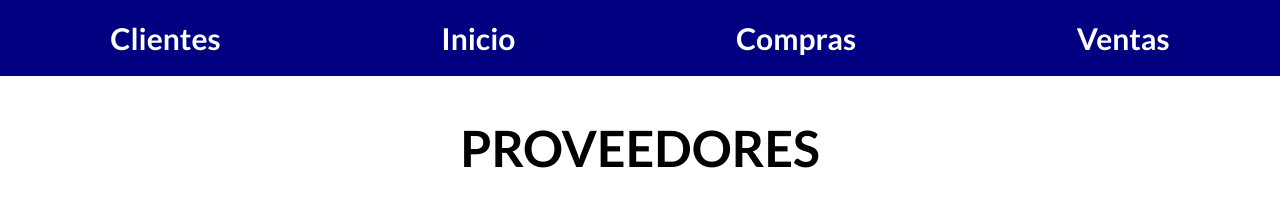
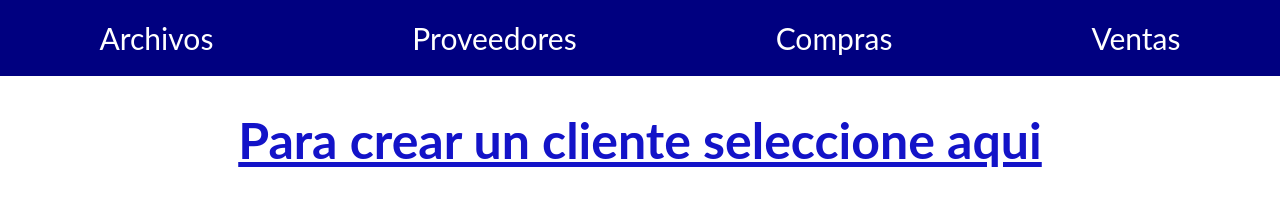
Before and after one commit to FrancoLelli/Proyecto_Sistema, a plain HTML site: page archivos.html in a window 1280 px wide. Drawn offline with Linux system fonts and the light colour scheme.

Commit message:
[ADD] new proyecto

```diff
--- /dev/null
+++ b/archivos.css
@@ -0,0 +1,12 @@
+.linkClientes{
+    color: rgb(19, 19, 200);
+    font-size: 20px;
+    text-decoration: underline;
+}
+.linkClientes:hover{
+color: rgb(0, 255, 255);
+}
+.padreCliente{
+    display: flex;
+    justify-content: center;
+}
--- a/proveedores.html
+++ b/archivos.html
@@ -4,21 +4,21 @@
     <meta charset="UTF-8">
     <meta http-equiv="X-UA-Compatible" content="IE=edge">
     <meta name="viewport" content="width=device-width, initial-scale=1.0">
+    <link rel="stylesheet" href="archivos.css">
     <link rel="stylesheet" href="style.css">
-    <link href="https://fonts.googleapis.com/css2?family=Lato:wght@700&family=Raleway:wght@500&display=swap" rel="stylesheet">
-    <title>SISTEMA - PROVEEDORES</title>
+    <title>Document</title>
 </head>
 <body>
     <nav class="nav">
         <div class="padreAnclas">
-            <a href="clientes.html" class="anclas">Clientes</a>
-            <a href="index.html" class="anclas">Inicio</a>
+            <a href="archivos.html" class="anclas">Archivos</a>
+            <a href="proveedores.html" class="anclas">Proveedores</a>
             <a href="#" class="anclas">Compras</a>
             <a href="#" class="anclas">Ventas</a>
         </div>
     </nav>
-<section>
-    <h1 align="center">PROVEEDORES</h1>
-</section>
+    <div class="padreCliente">
+    <a href="clientes.html" class="linkClientes"><h1>Para crear un cliente seleccione aqui</h1></a>
+</div>
 </body>
 </html>
--- a/style.css
+++ b/style.css
@@ -6,16 +6,16 @@ body{
 
 .padreAnclas{
     background-color: rgb(0, 0, 128);
-    display: flex; /* Se utiliza para controlar estructuras. seguir viendo BUSCANDO */
-    flex-direction: row; /* BUSCAR */
-    justify-content: space-around;  /* BUSCAR */
+    display: flex;
+    flex-direction: row;
+    justify-content: space-around;
 }
 .anclas{
-    margin: 10px; /* Es el margen */
-    padding: 10px; /* Espacio entre el borde del contenido, y el contenido */
-    text-decoration: none; /* Propiedad que le da al texto decoracion, ya sa underline (linea debajo), o overline (linea rriba), none lo deja sin estilos. Recordemos esto lo ponemos asi, ya que es un enlace */
-    color: white;  /* Color */
-     font-size: 30px; /* Tamaño de letra */
+    margin: 10px;
+    padding: 10px;
+    text-decoration: none;
+    color: white;
+     font-size: 30px;
 }
 .anclas:hover{
     background-color: rgb(42, 42, 255);
@@ -28,8 +28,8 @@ h1{
 .form{
     border: 4px solid rgb(0, 0, 128);
     width: 500px;
-    display: block; /* BUSCAR */
-    justify-content: center; /* BUSCAR */
+    display: block;
+    justify-content: center;
 }
 
 .botones{
@@ -52,7 +52,7 @@ background-color: green;
 }
 .section{
     /* Posicione todo en el centro asi queda todo parejo con justify en eje horizontal y align  en eje vertical */
-    display: block; /*Estabelece el tipo de visualizacion. Le da un estilo block, bloque. Quiere decir que ocupara el 100% del ancho*/
+    display: block;
     justify-content: center;
     align-items: center;
 
```
Also changed, not shown: clientes.html (+3 -16 lines), index.html (+1 -1 lines).
